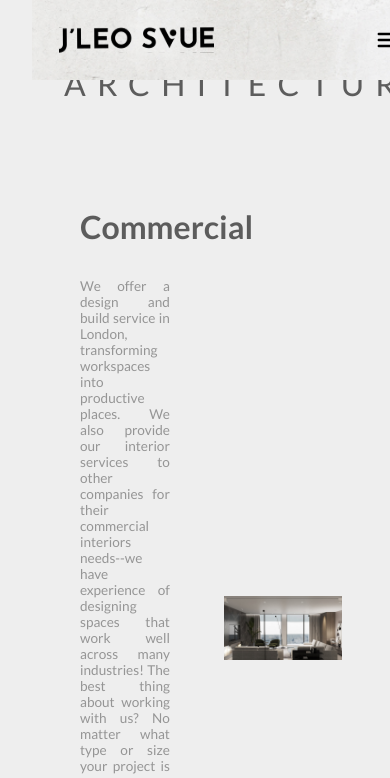
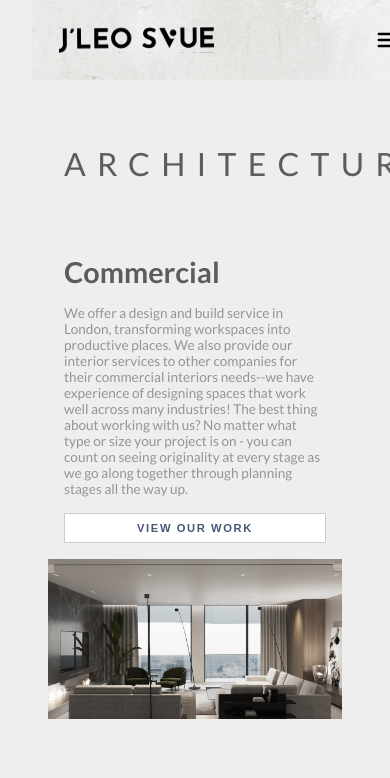
Before and after one commit to azula9713/jleo_svue-frontend, a Next.js app: page /architecture in a window 390 px wide. Shown: the top 778 px of the page. Built offline with nearby package versions, Linux system fonts and the light colour scheme.

Commit message:
Architecture landing page mobile responsive

```diff
--- a/components/Architecture/ProductItem.js
+++ b/components/Architecture/ProductItem.js
@@ -39,16 +39,30 @@ const DetailSection = styled.div`
   align-items: center;
   justify-content: space-between;
   width: 100%;
+
+  @media (max-width: ${({ theme }) => theme.breakpoints.md}) {
+    flex-direction: column;
+    margin-bottom: 2rem;
+  }
 `
 
 const DataWrapper = styled.div`
   width: 60%;
   padding: 2rem;
+
+  @media (max-width: ${({ theme }) => theme.breakpoints.md}) {
+    width: 100%;
+    padding: 1rem;
+  }
 `
 
 const SideImageContainer = styled.div`
   width: 40%;
   height: 100%;
+
+  @media (max-width: ${({ theme }) => theme.breakpoints.md}) {
+    width: 100%;
+  }
 `
 
 const SideImage = styled.img`
@@ -70,6 +84,10 @@ const Banner = styled.div`
   &:last-child {
     margin-bottom: 3rem;
   }
+
+  @media (max-width: ${({ theme }) => theme.breakpoints.md}) {
+    display: none;
+  }
 `
 
 const Title = styled.h3`
@@ -77,6 +95,11 @@ const Title = styled.h3`
   margin-bottom: 2rem;
   color: ${({ theme }) => theme.textPrimary};
   font-size: 2rem;
+
+  @media (max-width: ${({ theme }) => theme.breakpoints.md}) {
+    margin-bottom: 1rem;
+    font-size: 1.8rem;
+  }
 `
 
 const Desc = styled.p`
@@ -85,6 +108,11 @@ const Desc = styled.p`
   font-size: 0.85rem;
   text-align: justify;
   color: ${({ theme }) => theme.textTertiary};
+
+  @media (max-width: ${({ theme }) => theme.breakpoints.md}) {
+    width: 100%;
+    text-align: left;
+  }
 `
 
 const ViewButton = styled.button`
@@ -107,4 +135,10 @@ const ViewButton = styled.button`
     color: ${({ theme }) => theme.white};
     border: ${({ theme }) => theme.borderTertiary};
   }
+
+  @media (max-width: ${({ theme }) => theme.breakpoints.lg}) {
+    width: 100%;
+    margin-top: 1rem;
+    text-align: center;
+  }
 `
--- a/pages/architecture/index.js
+++ b/pages/architecture/index.js
@@ -1,3 +1,4 @@
+import styled from 'styled-components'
 import CaseStudyItem from '../../components/Architecture/CaseStudyItem'
 import ProductItem from '../../components/Architecture/ProductItem'
 import LetsTalk from '../../components/Common/LetsTalk'
@@ -47,6 +48,7 @@ const Architecture = () => {
     <>
       <HeadSection title="Architecture" />
       <MainSection>
+        <GalleryContainer>
           <CaseStudyItem
             align="right"
             title="Architecture"
@@ -57,6 +59,8 @@ const Architecture = () => {
           {architectProds.map((prod) => (
             <ProductItem key={prod.id} product={prod} />
           ))}
+        </GalleryContainer>
+
         <LetsTalk bgImage="/img/others/talk.jpg" />
       </MainSection>
       <Footer />
@@ -65,3 +69,12 @@ const Architecture = () => {
 }
 
 export default Architecture
+
+const GalleryContainer = styled.div`
+  width: 100%;
+  height: 100%;
+
+  @media (max-width: ${({ theme }) => theme.breakpoints.md}) {
+    margin-top: 5rem;
+  }
+`
```
Lines whose indentation alone changed are shown as unchanged.
